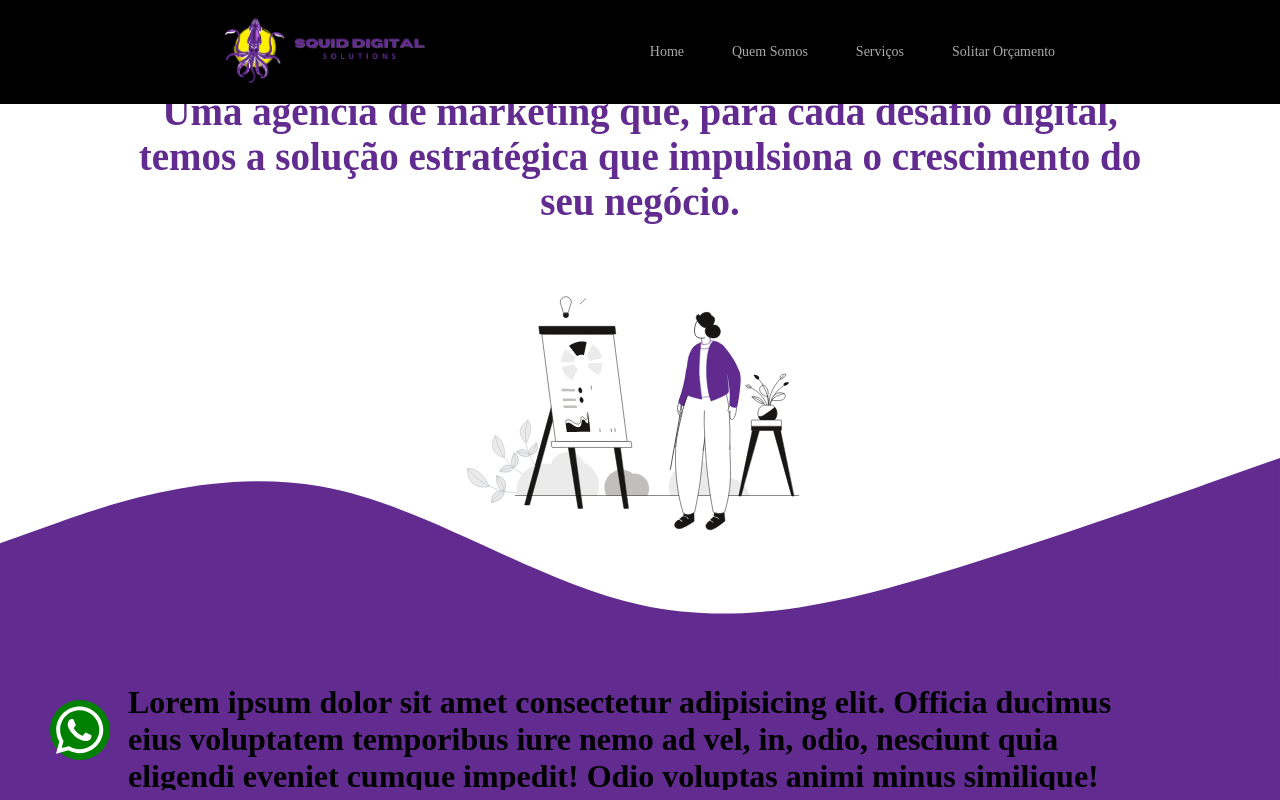
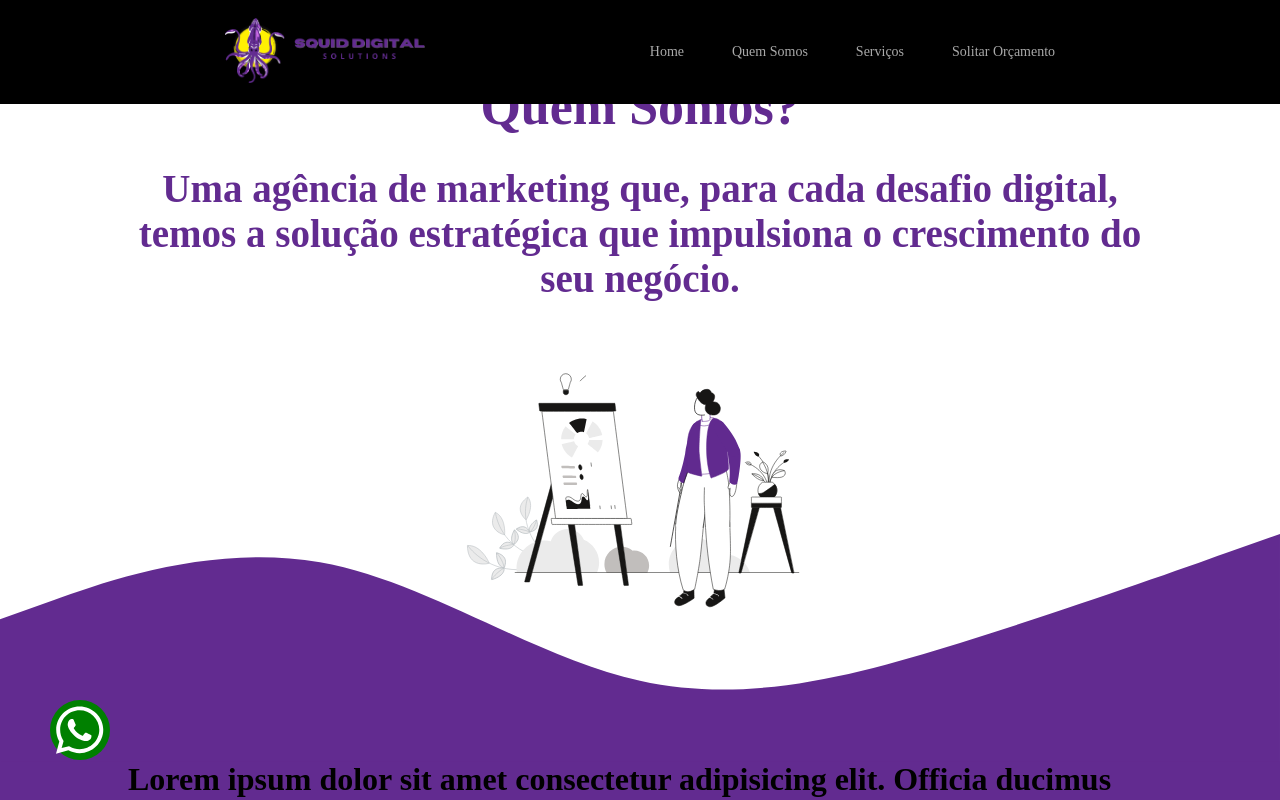
Before and after one commit to DevJuniorBruno/Squid, a Next.js app: page /quemsomos in a window 1280 px wide. Shown: the top 800 px of the page. Built offline with nearby package versions, Linux system fonts and the light colour scheme; a web font is replaced by a local one.

Commit message:
update quemsomos

```diff
--- a/src/app/quemsomos/quemSomos.css
+++ b/src/app/quemsomos/quemSomos.css
@@ -17,7 +17,7 @@
     color: #622b90;
     gap: 30px;
     align-items: center;
-    margin: 0 10% -200px 10%;
+    margin: 6% 10% -200px 10%;
 }
 .containerPurple{
     width: 100%;
```
